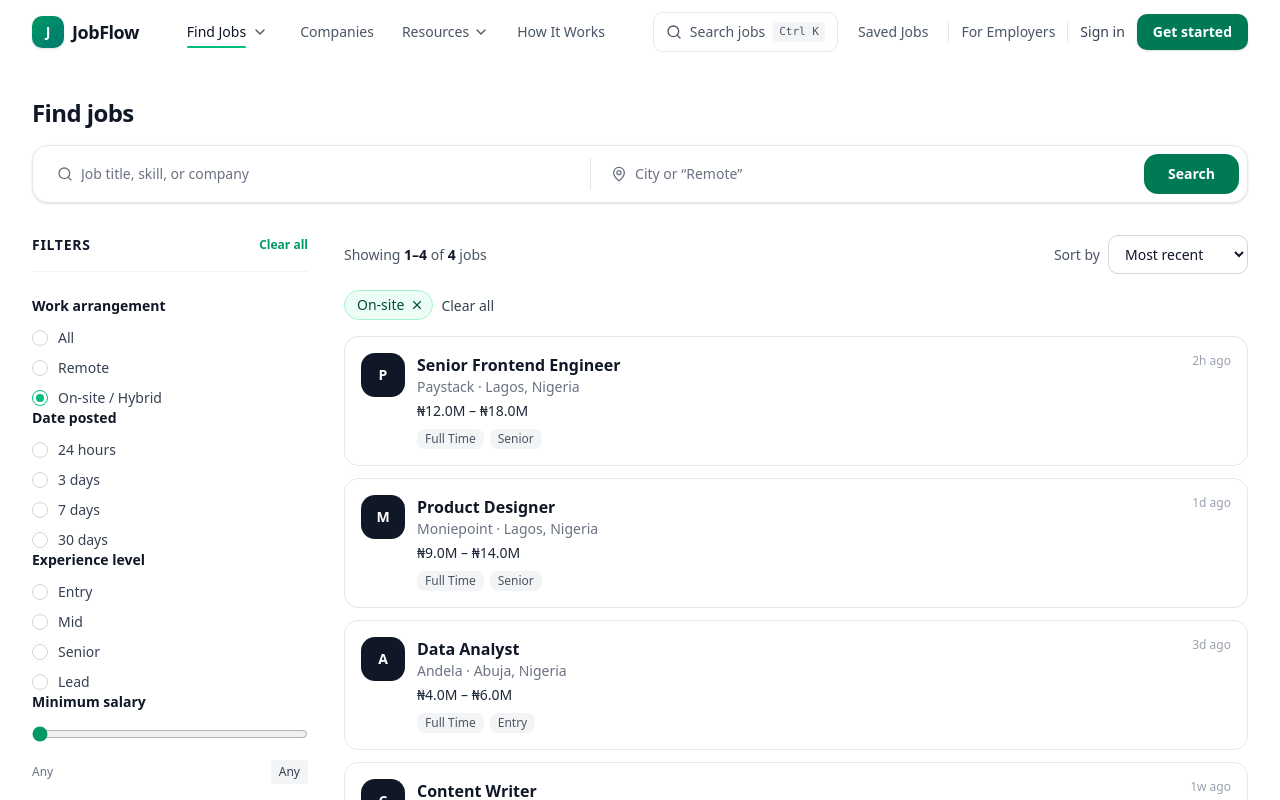
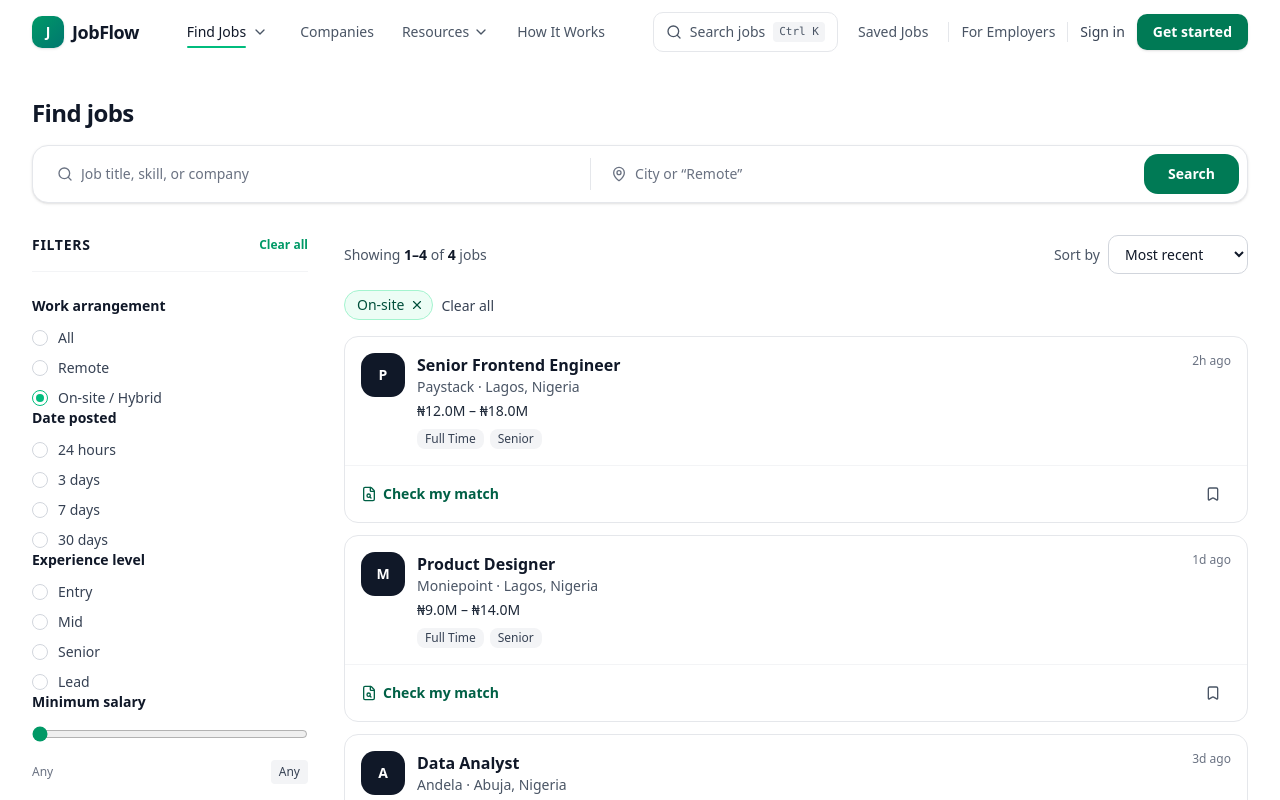
Before and after one commit to skillibeng-ctrl/job-search-app, a React (Vite) app: page /jobs in a window 1280 px wide. Shown: the top 800 px of the page. Built offline with nearby package versions, Linux system fonts and the light colour scheme.

Commit message:
Add Check my match button to job cards

```diff
--- a/src/component/JobCard.jsx
+++ b/src/component/JobCard.jsx
@@ -1,5 +1,5 @@
-// src/components/JobCard.jsx
 import { Link } from "react-router-dom";
+import { Bookmark, FileSearch } from "lucide-react";
 
 function timeAgo(iso) {
   const diff = Date.now() - new Date(iso).getTime();
@@ -14,82 +14,78 @@ function timeAgo(iso) {
 function formatSalary(job) {
   if (!job.salary_disclosed || job.salary_min == null) return null;
   const fmt = (n) =>
-    job.salary_currency === "NGN"
-      ? `₦${(n / 1e6).toFixed(1)}M`
-      : `$${(n / 1000).toFixed(0)}k`;
+    job.salary_currency === "NGN" ? `₦${(n / 1e6).toFixed(1)}M` : `$${(n / 1000).toFixed(0)}k`;
   return `${fmt(job.salary_min)} – ${fmt(job.salary_max)}`;
 }
 
-export default function JobCard({ job, onSave, saved = false }) {
+const FOCUS = "focus-visible:outline focus-visible:outline-2 focus-visible:outline-offset-2 focus-visible:outline-emerald-600";
+
+export default function JobCard({ job, onSave, saved = false, showMatch = true }) {
   const salary = formatSalary(job);
+  const company = job.company_name ?? "";
 
   return (
-    <div className="group relative rounded-xl border border-gray-200 bg-white p-4 transition hover:border-emerald-300 hover:shadow-md">
-      <Link to={`/jobs/${job.id}`} className="block">
+    <article className="rounded-xl border border-gray-200 bg-white transition hover:border-emerald-300 hover:shadow-md">
+      <Link to={`/jobs/${job.id}`} className={`block rounded-t-xl p-4 ${FOCUS}`}>
         <div className="flex items-start gap-3">
-          <div className="flex h-11 w-11 shrink-0 items-center justify-center rounded-xl bg-gray-900 text-sm font-bold text-white">
-            {job.company_name.slice(0, 1).toUpperCase()}
+          <div className="flex h-11 w-11 shrink-0 items-center justify-center rounded-xl bg-gray-900 text-sm font-bold text-white" aria-hidden>
+            {(company.slice(0, 1) || "?").toUpperCase()}
           </div>
 
           <div className="min-w-0 flex-1">
             <div className="flex items-start justify-between gap-3">
               <div className="min-w-0">
-                <h2 className="truncate text-base font-semibold text-gray-900">
-                  {job.title}
-                </h2>
-                <p className="text-sm text-gray-500">
-                  {job.company_name}
+                <h2 className="truncate text-base font-semibold text-gray-900">{job.title}</h2>
+                <p className="text-sm text-gray-600">
+                  {company}
                   {job.location && <> · {job.location}</>}
                   {job.remote && (
-                    <span className="ml-1.5 rounded bg-emerald-50 px-1.5 py-0.5 text-[11px] font-medium text-emerald-700">
-                      Remote
-                    </span>
+                    <span className="ml-1.5 rounded bg-emerald-50 px-1.5 py-0.5 text-[11px] font-medium text-emerald-800">Remote</span>
                   )}
                 </p>
               </div>
-              <span className="shrink-0 text-xs text-gray-400">
-                {timeAgo(job.posted_at)}
-              </span>
+              <span className="shrink-0 text-xs text-gray-500">{timeAgo(job.posted_at)}</span>
             </div>
 
-            <p className={`mt-1 text-sm font-medium ${salary ? "text-gray-800" : "text-gray-400"}`}>
+            <p className={`mt-1 text-sm font-medium ${salary ? "text-gray-800" : "text-gray-500"}`}>
               {salary ?? "Salary not disclosed"}
             </p>
 
             <div className="mt-2 flex flex-wrap gap-1.5">
               {job.job_type && (
-                <span className="rounded-md bg-gray-100 px-2 py-0.5 text-xs capitalize text-gray-600">
-                  {job.job_type.replace("-", " ")}
-                </span>
+                <span className="rounded-md bg-gray-100 px-2 py-0.5 text-xs capitalize text-gray-700">{job.job_type.replace("-", " ")}</span>
               )}
               {job.experience_level && (
-                <span className="rounded-md bg-gray-100 px-2 py-0.5 text-xs capitalize text-gray-600">
-                  {job.experience_level}
-                </span>
+                <span className="rounded-md bg-gray-100 px-2 py-0.5 text-xs capitalize text-gray-700">{job.experience_level}</span>
               )}
             </div>
           </div>
         </div>
       </Link>
 
-      {onSave && (
-        <button
-          onClick={(e) => {
-            e.preventDefault();
-            onSave(job.id);
-          }}
-          aria-label={saved ? "Unsave job" : "Save job"}
-          className={`absolute right-3 top-3 flex h-8 w-8 items-center justify-center rounded-lg transition ${
-            saved
-              ? "bg-emerald-50 text-emerald-600"
-              : "text-gray-400 opacity-0 hover:bg-gray-100 hover:text-gray-700 group-hover:opacity-100"
-          }`}
-        >
-          <svg viewBox="0 0 24 24" className="h-4 w-4" fill={saved ? "currentColor" : "none"} stroke="currentColor" strokeWidth="2">
-            <path d="M5 5a2 2 0 012-2h10a2 2 0 012 2v16l-7-3.5L5 21V5z" />
-          </svg>
-        </button>
+      {/* Actions sit outside the link (a button inside a link is invalid HTML) and are always visible, so phones can use them too. */}
+      {(showMatch || onSave) && (
+        <div className="flex items-center justify-between gap-3 border-t border-gray-100 px-4 py-2.5">
+          {showMatch ? (
+            <Link to={`/match?job=${encodeURIComponent(job.id)}`} className={`inline-flex items-center gap-1.5 rounded text-sm font-semibold text-emerald-800 hover:underline ${FOCUS}`}>
+              <FileSearch className="h-4 w-4" aria-hidden />
+              Check my match
+            </Link>
+          ) : <span />}
+
+          {onSave && (
+            <button
+              type="button"
+              onClick={() => onSave(job.id)}
+              aria-pressed={saved}
+              aria-label={`${saved ? "Unsave" : "Save"} ${job.title}`}
+              className={`flex h-9 w-9 items-center justify-center rounded-lg transition ${FOCUS} ${saved ? "bg-emerald-50 text-emerald-700" : "text-gray-600 hover:bg-gray-100 hover:text-gray-900"}`}
+            >
+              <Bookmark className="h-4 w-4" fill={saved ? "currentColor" : "none"} aria-hidden />
+            </button>
+          )}
+        </div>
       )}
-    </div>
+    </article>
   );
 }
```
